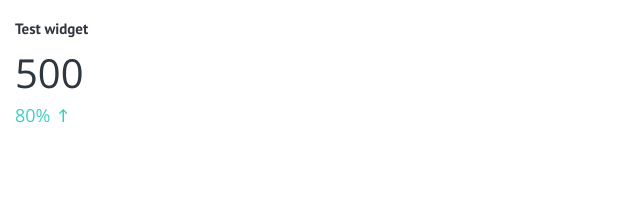
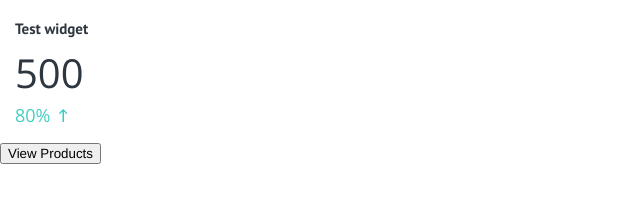
Before and after one commit to Rendel842/Rendel842.github.io, a plain HTML site: page index.html in a window 1280 px wide. Shown: the whole page, without its empty margins (0-640 px from the left). Drawn offline with nearby package versions, Linux system fonts and the light colour scheme.

Commit message:
Update index.html

```diff
--- a/index.html
+++ b/index.html
@@ -10,6 +10,7 @@
 		<title>Kommo Test Dashboard Widget</title>
 		<link rel="stylesheet" type="text/css" href="//fonts.googleapis.com/css?family=Open+Sans:400,300&subset=latin,cyrillic-ext">
 		<link rel="stylesheet" type="text/css" href='//fonts.googleapis.com/css?family=PT+Sans:400,700&subset=latin,cyrillic-ext'>
+
 
 		<style type="text/css">
 		* {
@@ -117,5 +118,11 @@
 				<a href="//kommo.com">80%</a>
 			</div>
 		</div>
+		<div class="button-input">
+			<button class="button button-without-text button-with-icon button--size_m button--icon_24 js-widget-open" type="button" id="my-custom-button">
+				<i class="icon iconfont icon-view" aria-hidden="true"></i>
+				<span class="button-text button-text--hidden">View Products</span>
+			</button>
+		</div>
 	</body>
 </html>
```
